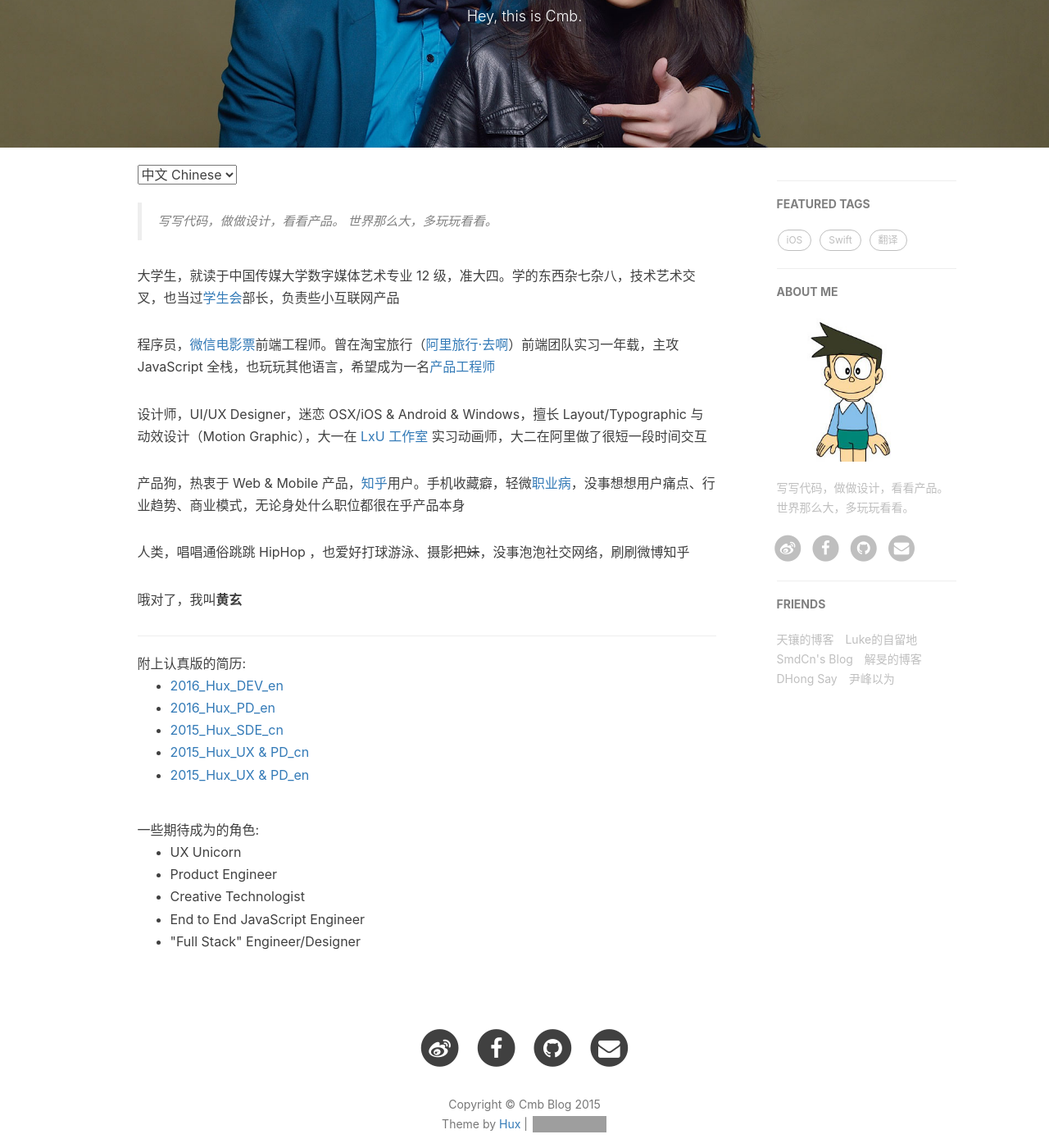
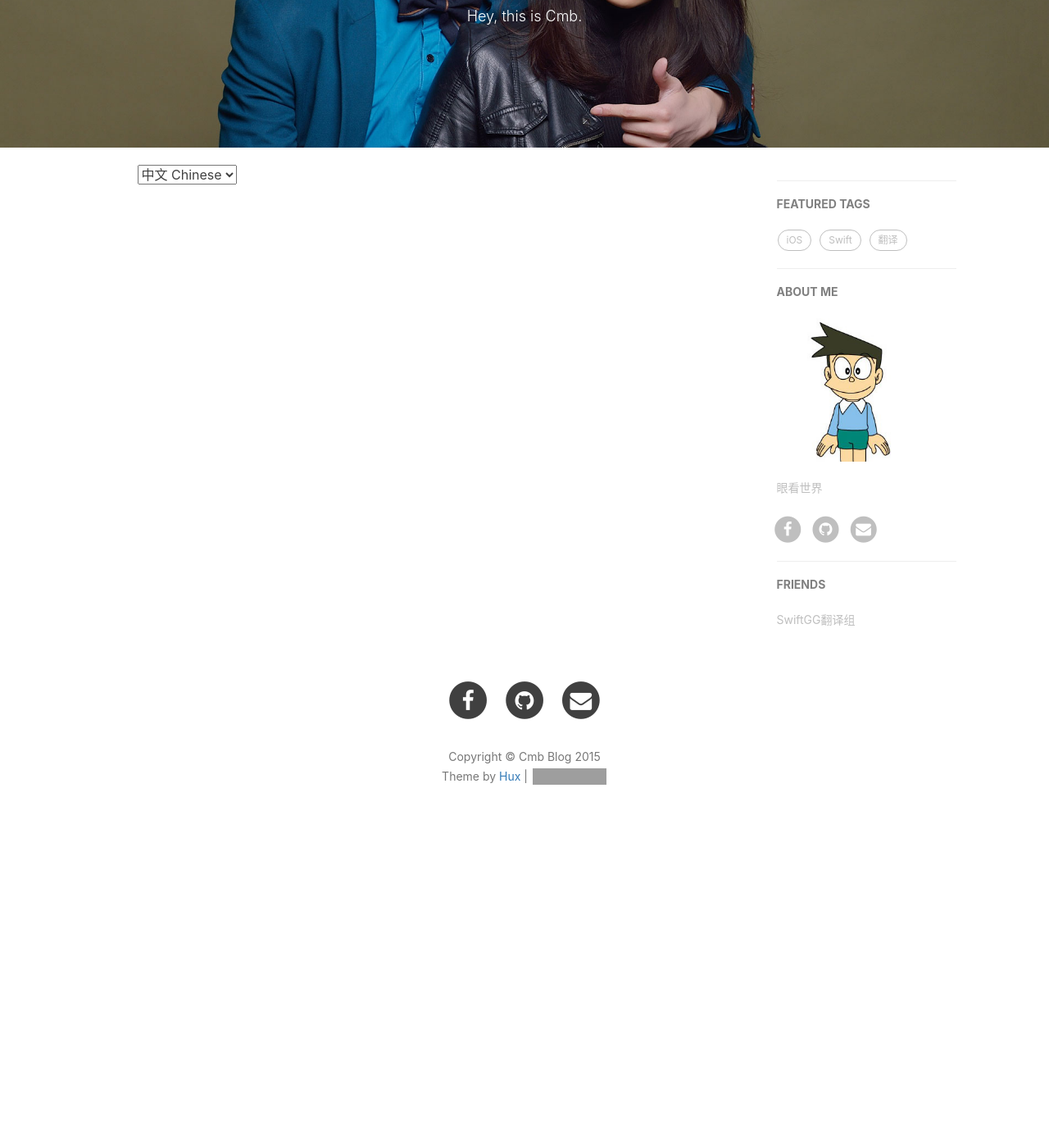
Before and after one commit to chenmingbiao/chenmingbiao.github.io, a Jekyll site: the page built from about.html, in a window 1280 px wide and 1400 px high, scrolled down 238 px. Shown: the whole window at 82% size. Built offline with Jekyll 4.4.1, drawn with Linux system fonts in a browser that asks for light colours; nearby versions of some CDN libraries; comment, search, counter and statistics services are not loaded; after the commit the page ends 1289 px from its top, so only the background shows below that; grey boxes are pictures that could not be loaded.

Commit message:
修改About

```diff
--- a/_config.yml
+++ b/_config.yml
@@ -12,7 +12,7 @@ baseurl: ""                             # for example, '/blog' if your blog host
 
 # SNS settings
 RSS: false
-weibo_username:     BillChan
+#weibo_username:    BillChan
 #zhihu_username:    billchan
 gmail_username:     mbillchan
 github_username:    chenmingbiao
@@ -62,7 +62,7 @@ duoshuo_share: true                     # set to false if you want to use Commen
 
 # Sidebar settings
 sidebar: true                           # whether or not using Sidebar.
-sidebar-about-description: "写写代码，做做设计，看看产品。世界那么大，多玩玩看看。"
+sidebar-about-description: "眼看世界"
 sidebar-avatar: /img/avatar-cmb.jpg     # use absolute URL, seeing it's used in both `/` and `/about/`
 
 
@@ -76,22 +76,7 @@ featured-condition-size: 1              # A tag will be featured if the size of
 # Friends
 friends: [
     {
-        title: "天镶的博客",
-        href: "http://lingyu.wang/"
-    },{
-        title: "Luke的自留地",
-        href: "http://hmqk1995.github.io"
-    },{
-        title: "SmdCn's Blog",
-        href: "http://blog.smdcn.net"
-    },{
-        title: "解旻的博客",
-        href: "http://xieminis.me/"
-    },{
-        title: "DHong Say",
-        href: "http://dhong.co"
-    },{
-        title: "尹峰以为",
-        href: "http://ingf.github.io/"
+        title: "SwiftGG翻译组",
+        href: "http://swift.gg/"
     }
 ]
--- a/about.html
+++ b/about.html
@@ -13,7 +13,7 @@ header-img: "img/about-bg.jpg"
 
 <!-- Chinese Version -->
 <div class="zh">
-    <blockquote>
+    <!-- <blockquote>
         写写代码，做做设计，看看产品。
         世界那么大，多玩玩看看。
     </blockquote>
@@ -48,12 +48,12 @@ header-img: "img/about-bg.jpg"
         <li> Creative Technologist </li>
         <li> End to End JavaScript Engineer</li>
         <li> "Full Stack" Engineer/Designer </li>
-    </ul>
+    </ul> -->
 </div>
 
 <!-- English Version -->
 <div class="en">
-    <blockquote>
+    <!-- <blockquote>
         Designer or Engineer, things in between.
     </blockquote>
 
@@ -82,7 +82,7 @@ header-img: "img/about-bg.jpg"
         <li> Creative Technologist </li>
         <li> End to End JavaScript Engineer</li>
         <li> "Full Stack" Engineer/Designer </li>
-    </ul>
+    </ul> -->
 </div>
 
 <!-- Handle Language Change -->
```
Also changed, not shown: 6 other files.
